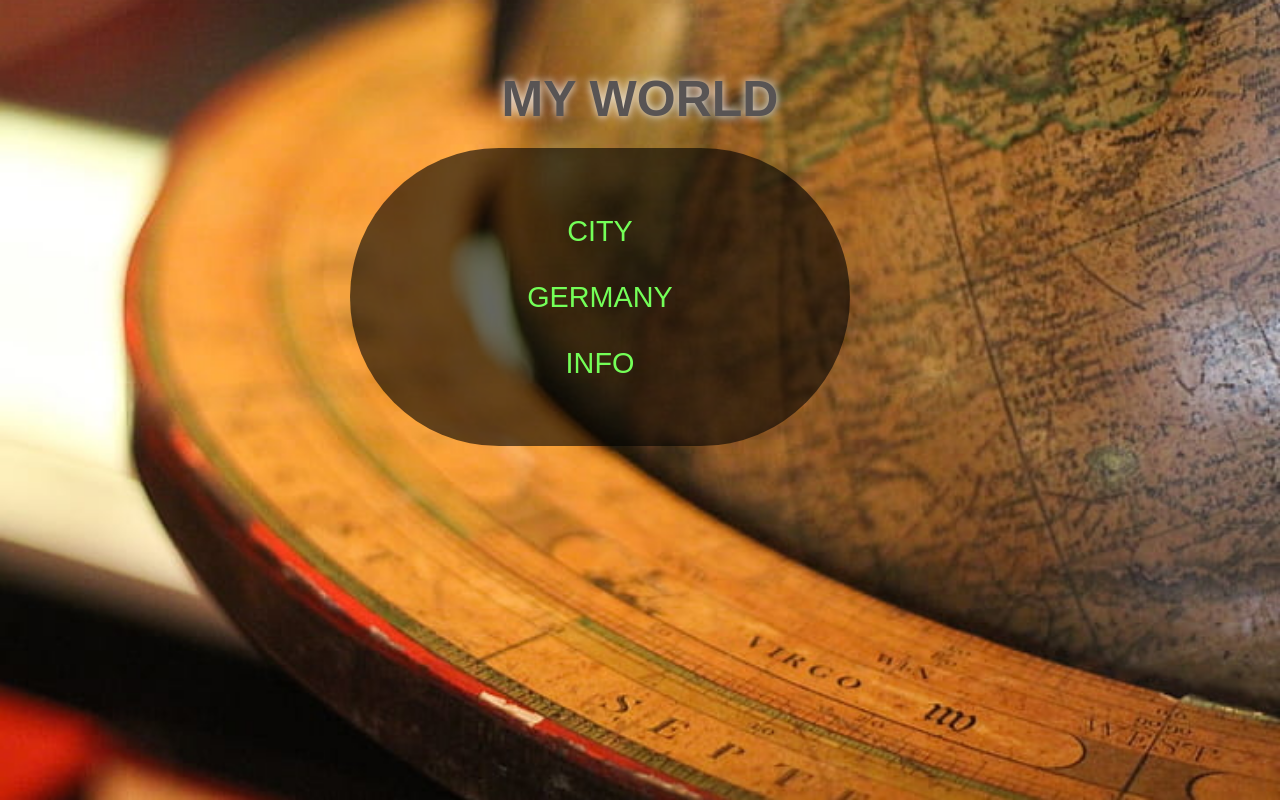
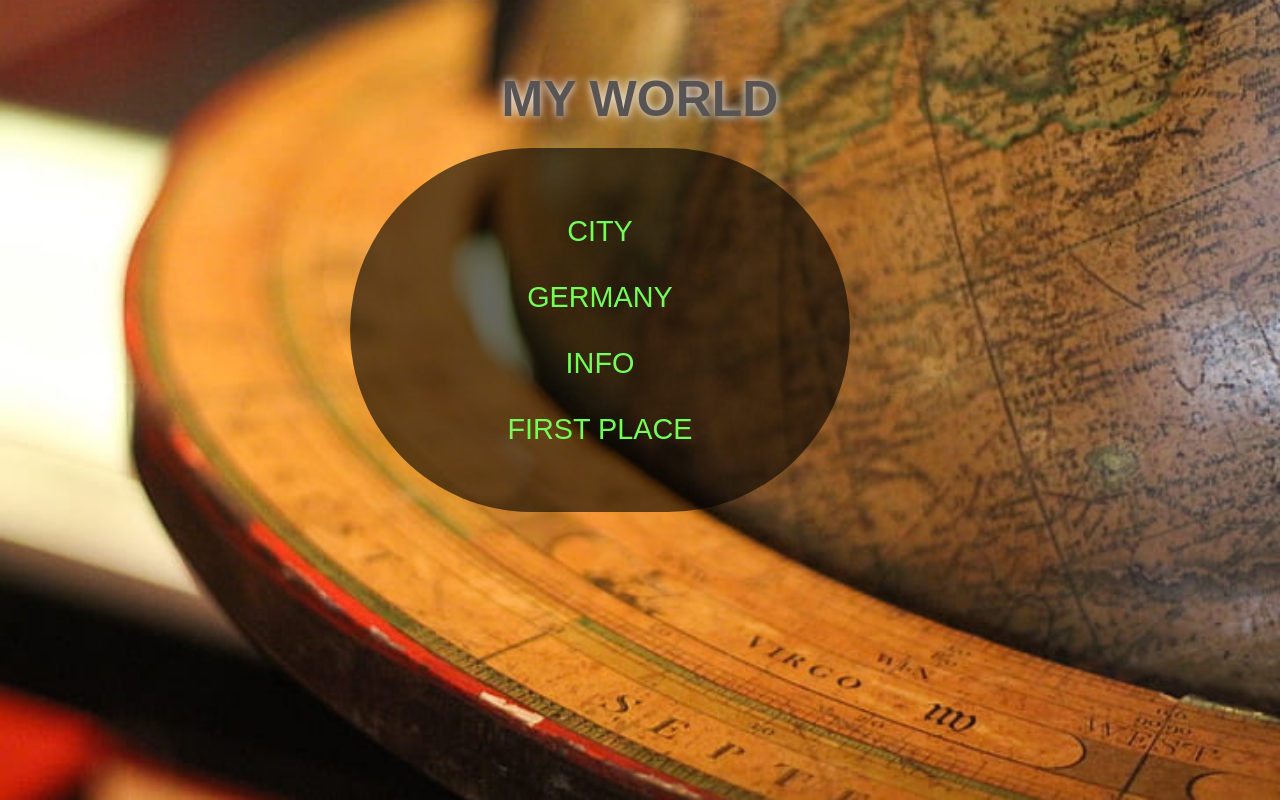
Before and after one commit to Michael-lab-prog/My-World, a plain HTML site: page index.html in a window 1280 px wide. Drawn offline with Linux system fonts and the light colour scheme.

Commit message:
Add files via upload

```diff
--- a/index.html
+++ b/index.html
@@ -14,6 +14,7 @@
             <li><a href="City/index.html">City</a></li>
             <li><a href="Germany/index.html">Germany</a></li>
             <li><a href="WinInfo/">Info</a></li>
+            <li><a href="My life/">First place</a></li>
         </ul>
     </div>
 </body>
```
